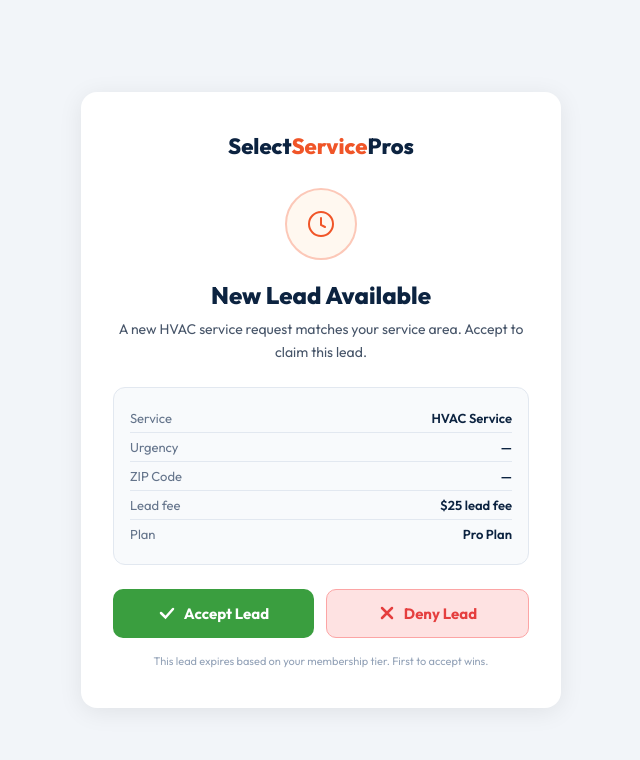
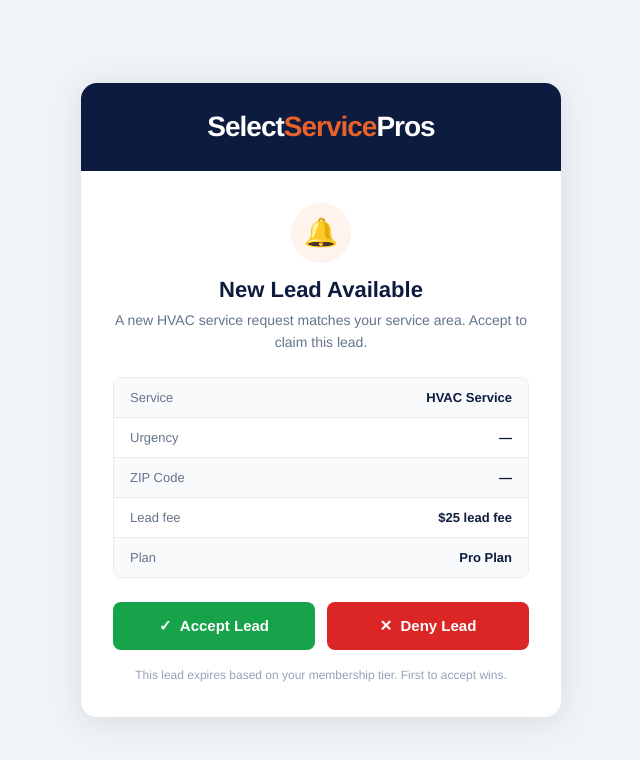
Before and after one commit to Davemoradi/selectservicepros-pages, a plain HTML site: page lead-response.html in a window 1280 px wide. Shown: the whole page, without its empty margins (319-959 px from the left). Drawn offline with Linux system fonts and the light colour scheme.

Commit message:
Update lead-response.html

```diff
--- a/lead-response.html
+++ b/lead-response.html
@@ -1,149 +1,136 @@
 <!DOCTYPE html>
 <html lang="en">
 <head>
-<meta charset="UTF-8"/>
-<meta name="viewport" content="width=device-width, initial-scale=1.0"/>
+  <meta charset="UTF-8" />
+  <meta name="viewport" content="width=device-width, initial-scale=1.0" />
   <title>SelectServicePros — Lead Response</title>
   <style>
-@import url('https://fonts.googleapis.com/css2?family=Outfit:wght@400;600;700;800&display=swap');
-*{box-sizing:border-box;margin:0;padding:0}
-:root{--navy:#0c2340;--orange:#f05528;--green:#3a9e3f;--red:#e53e3e;--bg:#f2f5f9;--white:#fff;--font:'Outfit',system-ui,sans-serif;}
-body{font-family:var(--font);background:var(--bg);min-height:100vh;display:flex;flex-direction:column;align-items:center;justify-content:center;padding:20px;}
-.card{background:var(--white);border-radius:16px;padding:40px 32px;max-width:480px;width:100%;text-align:center;box-shadow:0 4px 24px rgba(0,0,0,0.08);}
-.logo{font-family:var(--font);font-size:22px;font-weight:800;color:var(--navy);margin-bottom:28px;}
-.logo span{color:var(--orange);}
-.icon{width:72px;height:72px;border-radius:50%;display:flex;align-items:center;justify-content:center;margin:0 auto 20px;}
-.icon-pending{background:#fff8f0;border:2px solid #fcc8b8;}
-.icon-accept{background:#edf7ee;border:2px solid #86d98a;}
-.icon-deny{background:#fff0f0;border:2px solid #fca5a5;}
-.icon svg{width:32px;height:32px;}
-h1{font-size:24px;font-weight:800;color:var(--navy);margin-bottom:8px;}
-.subtitle{font-size:14px;color:#475569;line-height:1.6;margin-bottom:24px;}
-.lead-card{background:#f8fafc;border:1px solid #e2e8f0;border-radius:12px;padding:16px;margin-bottom:24px;text-align:left;}
-.lead-row{display:flex;justify-content:space-between;padding:6px 0;border-bottom:1px solid #e2e8f0;font-size:13px;}
-.lead-row:last-child{border-bottom:none;}
-.lead-lbl{color:#64748b;}
-.lead-val{font-weight:600;color:var(--navy);}
-.btn-row{display:flex;gap:12px;}
-.btn{flex:1;padding:14px;border:none;border-radius:10px;font-family:var(--font);font-size:15px;font-weight:700;cursor:pointer;transition:all 0.15s;display:flex;align-items:center;justify-content:center;gap:8px;}
-.btn-accept{background:var(--green);color:#fff;}
-.btn-accept:hover{background:#2d7a31;}
-.btn-deny{background:#fee2e2;color:var(--red);border:1.5px solid #fca5a5;}
-.btn-deny:hover{background:#fecaca;}
-.btn-single{background:var(--navy);color:#fff;width:100%;}
-.btn-single:hover{background:#0a1e36;}
-.note{font-size:11px;color:#94a3b8;margin-top:16px;}
-.loading{display:none;}
-.spinner{width:20px;height:20px;border:2px solid rgba(255,255,255,0.3);border-top-color:#fff;border-radius:50%;animation:spin 0.8s linear infinite;}
-@keyframes spin{to{transform:rotate(360deg);}}
+    * { box-sizing: border-box; margin: 0; padding: 0; }
+    body { background: #f0f4f8; font-family: 'Helvetica Neue', Helvetica, Arial, sans-serif; display: flex; align-items: center; justify-content: center; min-height: 100vh; padding: 24px 16px; }
+    .card { background: #fff; border-radius: 16px; box-shadow: 0 4px 32px rgba(0,0,0,0.10); max-width: 480px; width: 100%; overflow: hidden; }
+    .header { background: #0d1b3e; padding: 28px 32px; text-align: center; }
+    .logo { font-size: 28px; font-weight: 900; letter-spacing: -1px; }
+    .logo .s { color: #fff; }
+    .logo .mid { color: #e8622a; }
+    .body { padding: 32px; }
+    .icon { width: 60px; height: 60px; border-radius: 50%; background: #fff3ee; display: flex; align-items: center; justify-content: center; font-size: 28px; margin: 0 auto 14px; }
+    h1 { text-align: center; font-size: 22px; font-weight: 800; color: #0d1b3e; margin-bottom: 6px; }
+    .subtitle { text-align: center; font-size: 14px; color: #64748b; line-height: 1.6; margin-bottom: 24px; }
+    .details { border: 1px solid #e8edf2; border-radius: 8px; overflow: hidden; margin-bottom: 24px; }
+    .detail-row { display: flex; justify-content: space-between; padding: 12px 16px; font-size: 13px; border-bottom: 1px solid #e8edf2; }
+    .detail-row:last-child { border-bottom: none; }
+    .detail-row:nth-child(odd) { background: #f8fafc; }
+    .detail-label { color: #64748b; font-weight: 500; }
+    .detail-value { color: #0d1b3e; font-weight: 700; }
+    .btn-row { display: flex; gap: 12px; margin-bottom: 16px; }
+    .btn { flex: 1; padding: 15px; border: none; border-radius: 8px; font-size: 15px; font-weight: 700; cursor: pointer; color: #fff; }
+    .btn-accept { background: #16a34a; }
+    .btn-deny { background: #dc2626; }
+    .btn:disabled { opacity: 0.6; cursor: not-allowed; }
+    .disclaimer { text-align: center; font-size: 12px; color: #94a3b8; line-height: 1.6; }
+    /* State screens */
+    .state { display: none; }
+    .state-icon { width: 64px; height: 64px; border-radius: 50%; display: flex; align-items: center; justify-content: center; font-size: 30px; margin: 0 auto 16px; }
+    .icon-green { background: #dcfce7; }
+    .icon-gray { background: #f1f5f9; }
+    .state-title { text-align: center; font-size: 20px; font-weight: 800; color: #0d1b3e; margin-bottom: 8px; }
+    .state-sub { text-align: center; font-size: 14px; color: #64748b; line-height: 1.6; margin-bottom: 20px; }
+    .state-details { border: 1px solid #e8edf2; border-radius: 8px; overflow: hidden; margin-bottom: 16px; }
+    .state-note { text-align: center; font-size: 12px; color: #94a3b8; line-height: 1.6; }
+    .spinner { display: none; text-align: center; padding: 40px; color: #64748b; font-size: 14px; }
   </style>
 </head>
 <body>
-<div class="card" id="main-card">
-  <div class="logo">Select<span>Service</span>Pros</div>
+<div class="card">
+  <div class="header">
+    <div class="logo">
+      <span class="s">Select</span><span class="mid">Service</span><span class="s">Pros</span>
+    </div>
+  </div>
+  <div class="body">
 
     <!-- PENDING STATE -->
     <div id="state-pending">
-    <div class="icon icon-pending">
-      <svg viewBox="0 0 32 32" fill="none" stroke="#f05528" stroke-width="2" stroke-linecap="round">
-        <circle cx="16" cy="16" r="12"/>
-        <path d="M16 10v7l4 2"/>
-      </svg>
+      <div class="icon">🔔</div>
+      <h1>New Lead Available</h1>
+      <p class="subtitle">A new HVAC service request matches your service area. Accept to claim this lead.</p>
+      <div class="details">
+        <div class="detail-row"><span class="detail-label">Service</span><span class="detail-value" id="d-service">—</span></div>
+        <div class="detail-row"><span class="detail-label">Urgency</span><span class="detail-value" id="d-urgency">—</span></div>
+        <div class="detail-row"><span class="detail-label">ZIP Code</span><span class="detail-value" id="d-zip">—</span></div>
+        <div class="detail-row"><span class="detail-label">Lead fee</span><span class="detail-value" id="d-fee">—</span></div>
+        <div class="detail-row"><span class="detail-label">Plan</span><span class="detail-value" id="d-plan">—</span></div>
       </div>
-    <h1 id="lead-title">New Lead Available</h1>
-    <p class="subtitle" id="lead-subtitle">A new HVAC service request matches your service area. Accept to claim this lead.</p>
-
-    <div class="lead-card" id="lead-details">
-      <div class="lead-row"><span class="lead-lbl">Service</span><span class="lead-val" id="d-service">—</span></div>
-      <div class="lead-row"><span class="lead-lbl">Urgency</span><span class="lead-val" id="d-urgency">—</span></div>
-      <div class="lead-row"><span class="lead-lbl">ZIP Code</span><span class="lead-val" id="d-zip">—</span></div>
-      <div class="lead-row"><span class="lead-lbl">Lead fee</span><span class="lead-val" id="d-fee">—</span></div>
-      <div class="lead-row"><span class="lead-lbl">Plan</span><span class="lead-val" id="d-plan">—</span></div>
+      <div class="btn-row">
+        <button class="btn btn-accept" onclick="respond('accept')">✓ &nbsp;Accept Lead</button>
+        <button class="btn btn-deny" onclick="respond('deny')">✕ &nbsp;Deny Lead</button>
+      </div>
+      <p class="disclaimer">This lead expires based on your membership tier. First to accept wins.</p>
     </div>
 
-    <div class="btn-row">
-      <button class="btn btn-accept" onclick="respond('accept')">
-        <svg width="18" height="18" viewBox="0 0 18 18" fill="none" stroke="#fff" stroke-width="2.5" stroke-linecap="round"><path d="M3 9l4.5 4.5L15 5"/></svg>
-        Accept Lead
-      </button>
-      <button class="btn btn-deny" onclick="respond('deny')">
-        <svg width="18" height="18" viewBox="0 0 18 18" fill="none" stroke="#e53e3e" stroke-width="2.5" stroke-linecap="round"><path d="M4 4l10 10M14 4L4 14"/></svg>
-        Deny Lead
-      </button>
-    </div>
-    <div class="note" id="expiry-note">This lead expires based on your membership tier. First to accept wins.</div>
-  </div>
+    <!-- SPINNER (while posting) -->
+    <div id="state-loading" class="spinner">⏳ Processing your response...</div>
 
     <!-- ACCEPTED STATE -->
-  <div id="state-accepted" style="display:none;">
-    <div class="icon icon-accept">
-      <svg viewBox="0 0 32 32" fill="none" stroke="#3a9e3f" stroke-width="2.5" stroke-linecap="round" stroke-linejoin="round">
-        <path d="M6 16l7 7L26 9"/>
-      </svg>
+    <div id="state-accepted" class="state">
+      <div class="state-icon icon-green">✓</div>
+      <h1 class="state-title">Lead Accepted!</h1>
+      <p class="state-sub">You've claimed this lead. The customer's contact information has been sent to your email. Please reach out within 2 hours.</p>
+      <div class="state-details">
+        <div class="detail-row"><span class="detail-label">Status</span><span class="detail-value" style="color:#16a34a;">✓ Accepted</span></div>
+        <div class="detail-row"><span class="detail-label">Lead fee</span><span class="detail-value" id="d-fee-confirm">—</span></div>
+        <div class="detail-row"><span class="detail-label">Next step</span><span class="detail-value">Check your email for customer info</span></div>
       </div>
-    <h1>Lead Accepted!</h1>
-    <p class="subtitle">You've claimed this lead. The customer's contact information has been sent to your email. Please reach out within 2 hours.</p>
-    <div class="lead-card">
-      <div class="lead-row"><span class="lead-lbl">Status</span><span class="lead-val" style="color:var(--green);">✓ Accepted</span></div>
-      <div class="lead-row"><span class="lead-lbl">Lead fee</span><span class="lead-val" id="d-fee-confirm">—</span></div>
-      <div class="lead-row"><span class="lead-lbl">Next step</span><span class="lead-val">Check your email for customer info</span></div>
-    </div>
-    <div class="note">Lead fee will be charged to your card on file. Contact the customer within 2 hours to avoid penalties.</div>
+      <p class="state-note">Lead fee will be charged to your card on file. Contact the customer within 2 hours to avoid penalties.</p>
     </div>
 
     <!-- DENIED STATE -->
-  <div id="state-denied" style="display:none;">
-    <div class="icon icon-deny">
-      <svg viewBox="0 0 32 32" fill="none" stroke="#e53e3e" stroke-width="2.5" stroke-linecap="round">
-        <path d="M8 8l16 16M24 8L8 24"/>
-      </svg>
-    </div>
-    <h1>Lead Passed</h1>
-    <p class="subtitle">You've passed on this lead. It will be offered to the next available contractor in your area. You'll receive the next lead shortly.</p>
-    <div class="note">Passing on leads too frequently may affect your account standing. Contact support if you have concerns.</div>
+    <div id="state-denied" class="state">
+      <div class="state-icon icon-gray">✕</div>
+      <h1 class="state-title">Lead Passed</h1>
+      <p class="state-sub">You've passed on this lead. It will be offered to the next available contractor in your area. You'll receive the next lead shortly.</p>
+      <p class="state-note">Passing on leads too frequently may affect your account standing. Contact support if you have concerns.</p>
     </div>
 
-  <!-- ALREADY CLAIMED STATE -->
-  <div id="state-claimed" style="display:none;">
-    <div class="icon icon-deny">
-      <svg viewBox="0 0 32 32" fill="none" stroke="#e53e3e" stroke-width="2.5" stroke-linecap="round">
-        <circle cx="16" cy="16" r="12"/>
-        <path d="M16 10v8M16 22v1"/>
-      </svg>
-    </div>
-    <h1>Lead No Longer Available</h1>
-    <p class="subtitle">This lead has already been claimed by another contractor or has expired. We'll notify you of the next available lead in your area.</p>
-    <div class="note">Make sure your notifications are on so you're the first to respond next time.</div>
+    <!-- CLAIMED STATE -->
+    <div id="state-claimed" class="state">
+      <div class="state-icon icon-gray">⚡</div>
+      <h1 class="state-title">Lead No Longer Available</h1>
+      <p class="state-sub">This lead has already been claimed by another contractor or has expired. We'll notify you of the next available lead in your area.</p>
+      <p class="state-note">Make sure your notifications are on so you're the first to respond next time.</p>
     </div>
 
   </div>
+</div>
 
 <script>
-const GHL = "https://services.leadconnectorhq.com/hooks/QfDToN545k1TOpFZa5AQ/webhook-trigger/a65106d8-9948-4122-9364-bddcc07aca5c";
+  // ─── WEBHOOK URLS ──────────────────────────────────────────
+  const GHL_ACCEPT = "https://services.leadconnectorhq.com/hooks/QfDToN545k1TOpFZa5AQ/webhook-trigger/tksE6T7r7EUieARhe7fv";
+  const GHL_DENY   = "https://services.leadconnectorhq.com/hooks/QfDToN545k1TOpFZa5AQ/webhook-trigger/MGlJEqWm8vrNNIrLFgIx";
+  // ───────────────────────────────────────────────────────────
 
-// Fee map by tier
   const feeMap = { elite: "$15", pro: "$25", basic: "$35" };
 
-// Parse URL params
-const params = new URLSearchParams(window.location.search);
-const action    = params.get("action");      // accept | deny (pre-set from email button)
-const leadId    = params.get("lead_id") || "";
-const contactId = params.get("contact_id") || "";
-const service   = params.get("service") || "HVAC Service";
-const urgency   = params.get("urgency") || "—";
-const zip       = params.get("zip") || "—";
-const plan      = params.get("plan") || "pro";
-const fee       = feeMap[plan.toLowerCase()] || "$25";
+  const params     = new URLSearchParams(window.location.search);
+  const action     = params.get("action");           // accept | deny (pre-set from email button)
+  const contactId  = params.get("contactId") || params.get("contact_id") || "";
+  const leadId     = params.get("lead_id") || "";
+  const service    = params.get("service")  || "HVAC Service";
+  const urgency    = params.get("urgency")  || "—";
+  const zip        = params.get("zip")      || "—";
+  const plan       = params.get("plan")     || "pro";
+  const feeParam   = params.get("fee")      || "";
+  const fee        = feeParam || feeMap[plan.toLowerCase()] || "$25";
 
   // Populate lead details
-document.getElementById("d-service").textContent = decodeURIComponent(service);
-document.getElementById("d-urgency").textContent = decodeURIComponent(urgency);
-document.getElementById("d-zip").textContent = zip;
-document.getElementById("d-fee").textContent = fee + " lead fee";
+  document.getElementById("d-service").textContent   = decodeURIComponent(service);
+  document.getElementById("d-urgency").textContent   = decodeURIComponent(urgency);
+  document.getElementById("d-zip").textContent       = zip;
+  document.getElementById("d-fee").textContent       = fee + " lead fee";
   document.getElementById("d-fee-confirm").textContent = fee + " lead fee";
-document.getElementById("d-plan").textContent = plan.charAt(0).toUpperCase() + plan.slice(1) + " Plan";
+  document.getElementById("d-plan").textContent      = plan.charAt(0).toUpperCase() + plan.slice(1) + " Plan";
 
-// If action is pre-set from email button click, fire immediately
+  // If action is pre-set from email button, fire immediately on load
   if (action === "accept") {
     respond("accept");
   } else if (action === "deny") {
@@ -151,41 +138,44 @@ if (action === "accept") {
   }
 
   function respond(type) {
-  // Hide buttons to prevent double click
+    // Disable buttons to prevent double-fire
     document.querySelectorAll(".btn").forEach(b => b.disabled = true);
 
+    // Show spinner
+    document.getElementById("state-pending").style.display  = "none";
+    document.getElementById("state-loading").style.display  = "block";
+
+    const webhookUrl = type === "accept" ? GHL_ACCEPT : GHL_DENY;
+
     const payload = {
-    action: type === "accept" ? "YES" : "NO",
+      action:        type === "accept" ? "YES" : "NO",
       response_type: type,
-    lead_id: leadId,
-    contact_id: contactId,
-    service: decodeURIComponent(service),
-    urgency: decodeURIComponent(urgency),
-    zip: zip,
-    plan: plan,
-    fee: fee,
-    source: "SelectServicePros — Lead Response Page",
-    type: "contractor_lead_response",
-    timestamp: new Date().toISOString()
+      contact_id:    contactId,
+      lead_id:       leadId,
+      service:       decodeURIComponent(service),
+      urgency:       decodeURIComponent(urgency),
+      zip:           zip,
+      plan:          plan,
+      fee:           fee,
+      source:        "SelectServicePros — Lead Response Page",
+      timestamp:     new Date().toISOString()
     };
 
-  fetch(GHL, {
-    method: "POST",
-    mode: "no-cors",
+    fetch(webhookUrl, {
+      method:  "POST",
+      mode:    "no-cors",
       headers: { "Content-Type": "application/json" },
-    body: JSON.stringify(payload)
-  }).then(() => {
-    showState(type === "accept" ? "accepted" : "denied");
-  }).catch(() => {
-    showState(type === "accept" ? "accepted" : "denied");
-  });
+      body:    JSON.stringify(payload)
+    })
+    .then(() => showState(type === "accept" ? "accepted" : "denied"))
+    .catch(() => showState(type === "accept" ? "accepted" : "denied"));
   }
 
   function showState(state) {
-  document.getElementById("state-pending").style.display = "none";
+    document.getElementById("state-loading").style.display  = "none";
     document.getElementById("state-accepted").style.display = state === "accepted" ? "block" : "none";
-  document.getElementById("state-denied").style.display = state === "denied" ? "block" : "none";
-  document.getElementById("state-claimed").style.display = state === "claimed" ? "block" : "none";
+    document.getElementById("state-denied").style.display   = state === "denied"   ? "block" : "none";
+    document.getElementById("state-claimed").style.display  = state === "claimed"  ? "block" : "none";
   }
 </script>
 </body>
```
Lines whose indentation alone changed are shown as unchanged.
